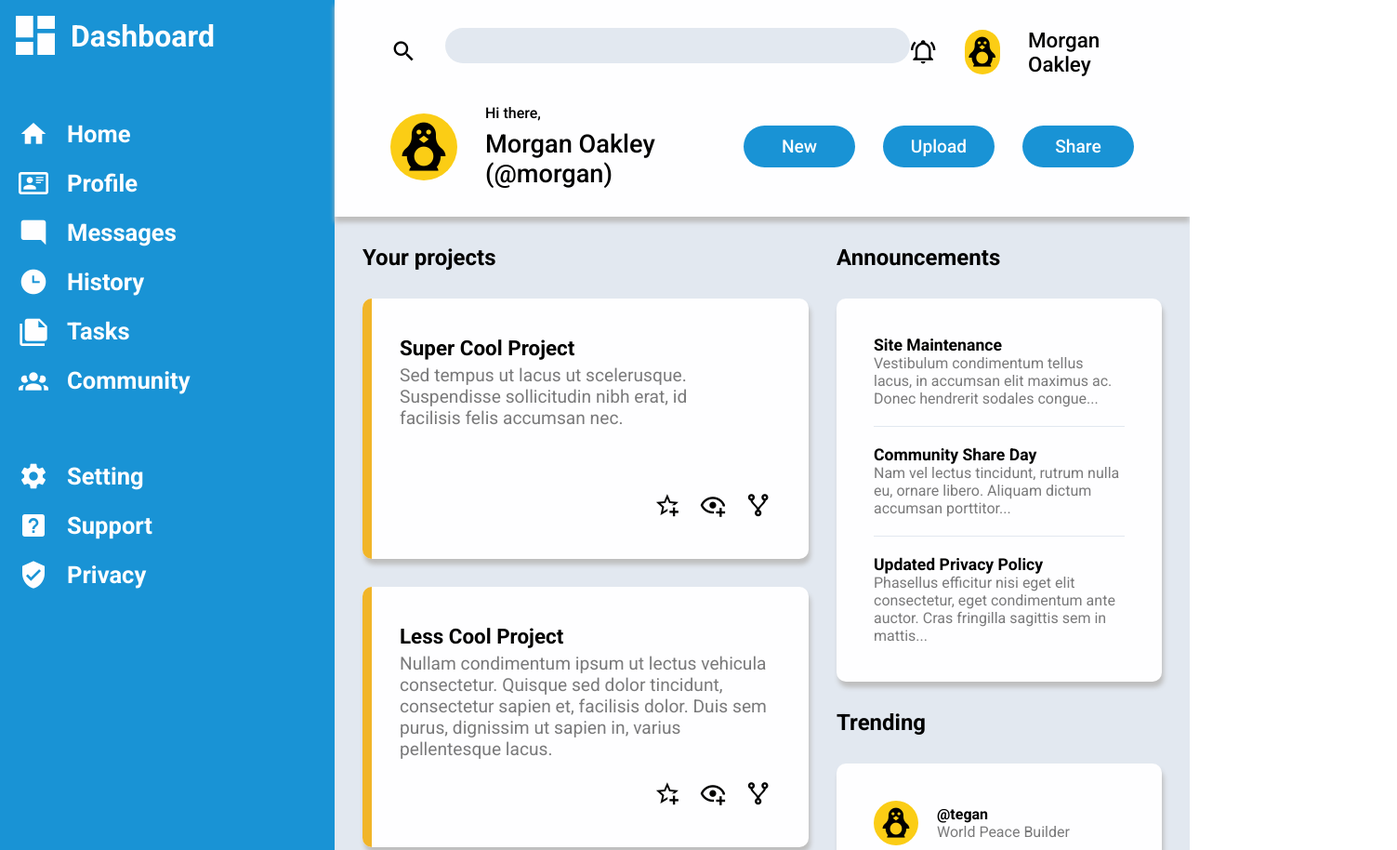
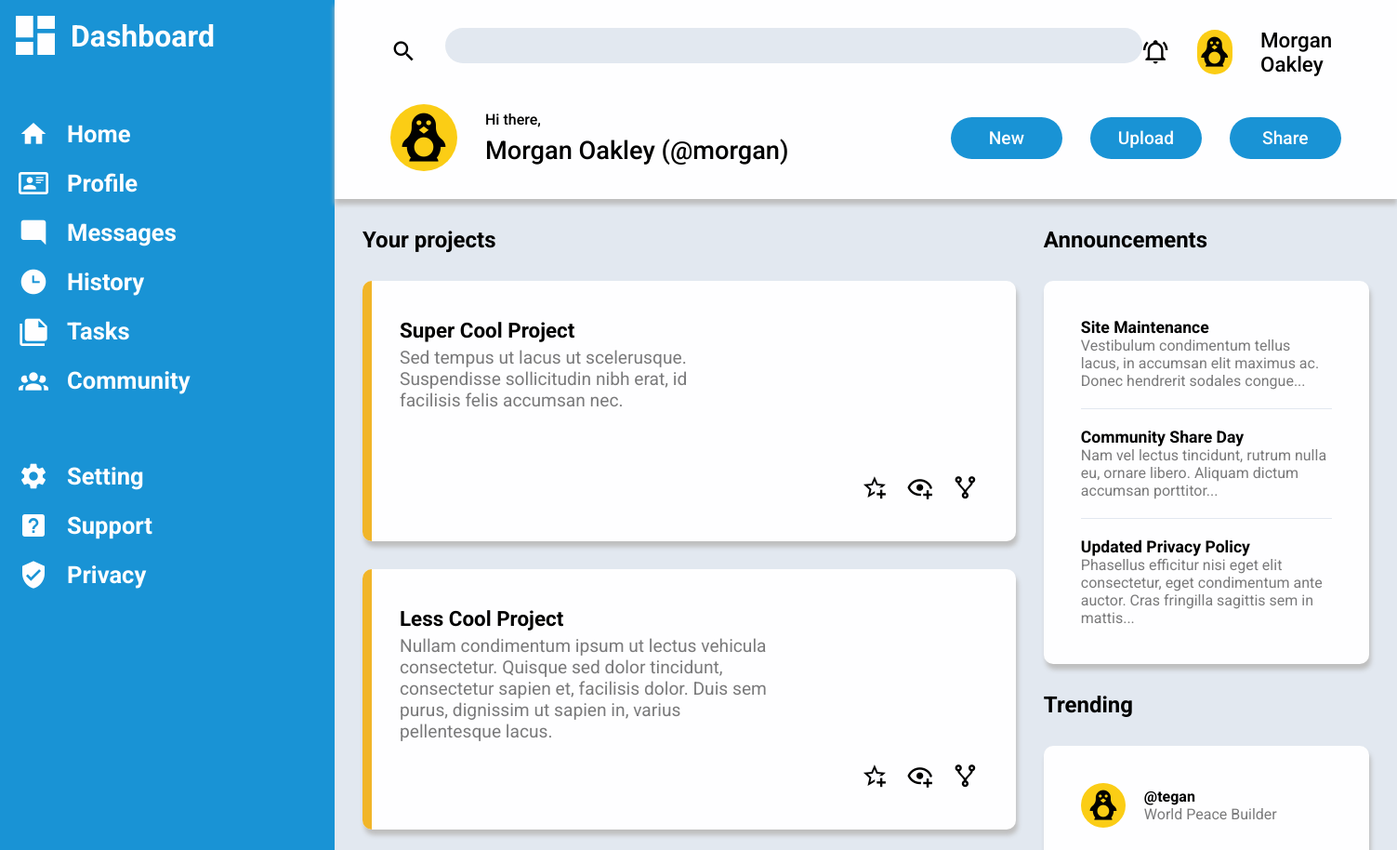
Before and after one commit to Baboon69/admin-dashboard, a website: page index.html in a window 1280 px wide. Shown: the top 914 px of the page at 93% size, 1503 px wide, since content can reach past the window. Drawn offline with Linux system fonts and the light colour scheme.

Commit message:
search bar size fix

```diff
--- a/style.css
+++ b/style.css
@@ -75,7 +75,7 @@ ul{
     border: none;
     background-color: var(--grey-clr);
     height: var(--height);
-    width: 500px;
+    width: 750px;
     border-radius: var(--height);
     padding: 0 calc(var(--height)/2);
     font-size: 1.3rem;
```
